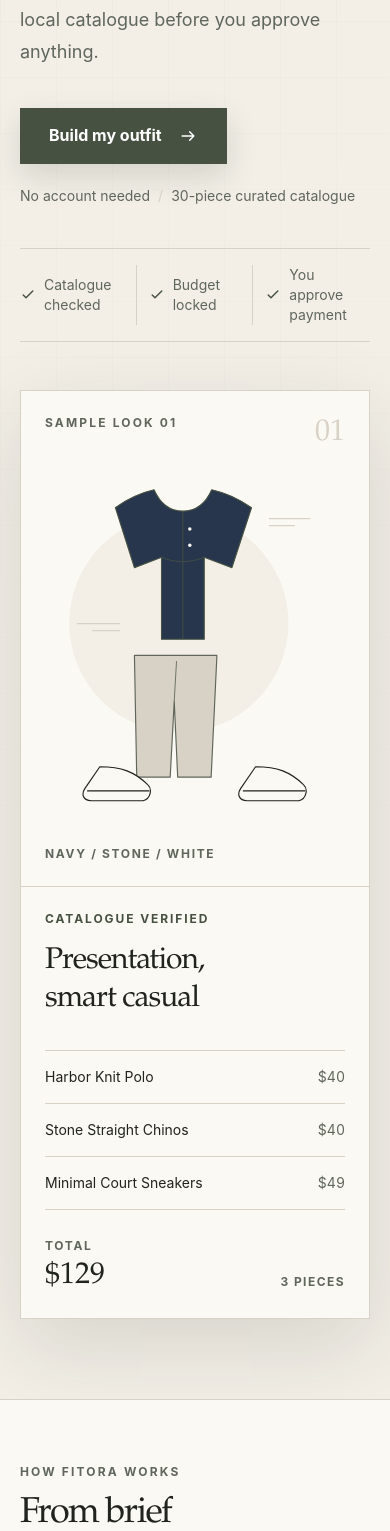
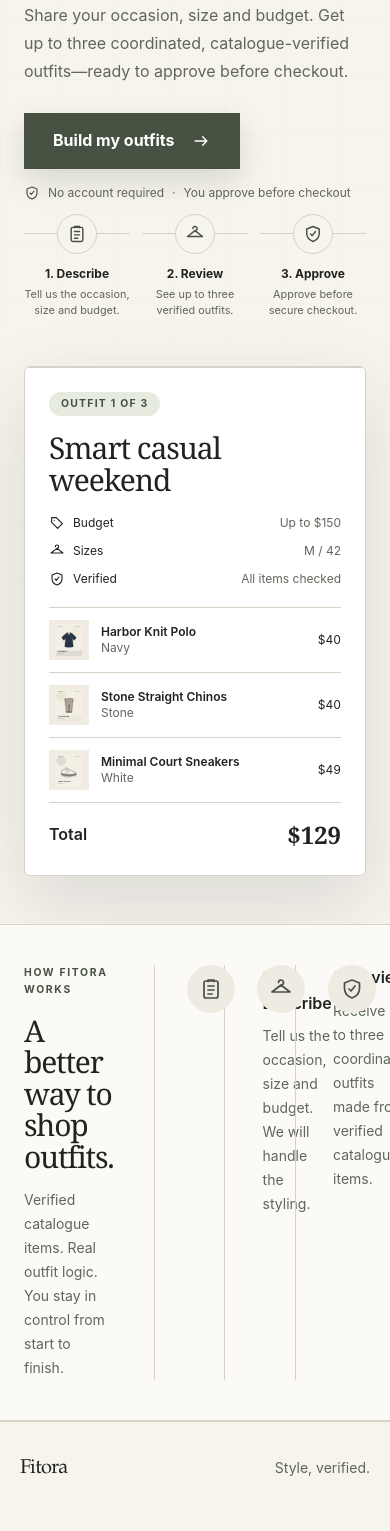
Before and after one commit to jmchin26/fitora, a Next.js app: page / in a window 390 px wide. Shown: the part 392-1923 px from the top of the page. Built offline with nearby package versions, Linux system fonts and the light colour scheme.

Commit message:
feat: align desktop experience with editorial reference

```diff
--- a/src/app/globals.css
+++ b/src/app/globals.css
@@ -2,10 +2,10 @@
 
 :root {
   color-scheme: light;
-  --canvas: #f3efe7;
-  --surface: #fbf9f4;
+  --canvas: #f7f4ee;
+  --surface: #fbfaf7;
   --surface-strong: #ffffff;
-  --surface-muted: #ece7dd;
+  --surface-muted: #f0ece4;
   --ink: #20231e;
   --muted-ink: #5f665b;
   --sage: #667260;
--- a/src/app/page.tsx
+++ b/src/app/page.tsx
@@ -3,7 +3,7 @@ import Link from "next/link";
 import { EditorialLookPreview } from "@/components/home/editorial-look-preview";
 import { ProcessSteps } from "@/components/home/process-steps";
 import { SiteHeader } from "@/components/home/site-header";
-import { brand } from "@/lib/brand";
+import { LineIcon } from "@/components/ui/line-icon";
 
 export default function Home() {
   return (
@@ -13,72 +13,58 @@ export default function Home() {
       <main id="main-content" tabIndex={-1}>
         <section
           aria-labelledby="hero-title"
-          className="relative mx-auto grid min-h-[calc(100vh-77px)] w-full max-w-[96rem] items-center gap-12 overflow-hidden px-5 pb-20 pt-10 sm:px-8 sm:pt-16 lg:grid-cols-[minmax(0,0.88fr)_minmax(34rem,1.12fr)] lg:gap-20 lg:px-16 lg:pb-24 lg:pt-16"
+          className="relative mx-auto grid w-full max-w-[96rem] items-center gap-12 overflow-hidden px-6 py-12 lg:min-h-[42rem] lg:grid-cols-[0.86fr_1.14fr] lg:gap-16 lg:px-12 lg:py-10"
         >
           <div aria-hidden="true" className="editorial-grid pointer-events-none absolute inset-0 z-0 opacity-70" />
           <div className="relative z-10 max-w-2xl">
-            <p className="flex items-center gap-3 text-xs font-bold uppercase tracking-[0.18em] text-[var(--muted-ink)]">
-              <span
-                aria-hidden="true"
-                className="h-2 w-2 rounded-full bg-[var(--sage)]"
-              />
-              AI styling, verified by code
+            <p className="flex items-center gap-2 text-[0.66rem] font-bold uppercase tracking-[0.15em] text-[var(--sage-dark)]">
+              <span className="flex h-5 w-5 items-center justify-center rounded-full bg-[var(--sage-dark)] text-white"><LineIcon className="h-3 w-3" name="shield" /></span>
+              Verified styles. Made for you.
             </p>
 
             <h1
               id="hero-title"
-              className="mt-7 max-w-[11ch] font-['Iowan_Old_Style','Palatino_Linotype',Georgia,serif] text-[clamp(3.8rem,10vw,7.9rem)] font-medium leading-[0.88] tracking-[-0.065em]"
+              className="mt-5 max-w-[13ch] font-serif text-[clamp(3.5rem,5.7vw,5.7rem)] font-medium leading-[0.9] tracking-[-0.06em]"
             >
-              {brand.tagline}
+              Complete outfits,{" "}
+              <br />
+              built around you.
             </h1>
 
-            <p className="mt-8 max-w-[37rem] text-lg leading-8 text-[var(--muted-ink)] sm:text-xl sm:leading-9">
-              Share the occasion, budget, sizes, colours, and mood, then get
-              up to three complete outfits checked against a fixed local catalogue
-              before you approve anything.
+            <p className="mt-6 max-w-[35rem] text-base leading-7 text-[var(--muted-ink)]">
+              Share your occasion, size and budget. Get up to three coordinated, catalogue-verified outfits—ready to approve before checkout.
             </p>
 
-            <div className="mt-10 flex flex-col items-start gap-5 sm:flex-row sm:items-center">
+            <div className="mt-7 flex flex-col items-start gap-4">
               <Link
                 className="group inline-flex min-h-14 items-center justify-center gap-4 border border-[var(--sage-dark)] bg-[var(--sage-dark)] px-7 py-3 font-bold text-white no-underline shadow-[0_12px_30px_rgba(70,81,65,0.18)] transition-[background-color,color,transform,box-shadow] duration-200 hover:-translate-y-0.5 hover:bg-[var(--ink)] hover:shadow-[0_16px_36px_rgba(32,35,30,0.22)]"
                 href="/build"
               >
-                Build my outfit
-                <svg
-                  aria-hidden="true"
-                  className="h-5 w-5 transition-transform duration-200 group-hover:translate-x-1"
-                  fill="none"
-                  viewBox="0 0 24 24"
-                >
-                  <path
-                    d="M5 12h14m-5-5 5 5-5 5"
-                    stroke="currentColor"
-                    strokeLinecap="round"
-                    strokeLinejoin="round"
-                    strokeWidth="1.8"
-                  />
-                </svg>
+                Build my outfits
+                <LineIcon className="h-5 w-5 transition-transform duration-200 group-hover:translate-x-1" name="arrow" />
               </Link>
 
-              <p className="text-sm leading-6 text-[var(--muted-ink)]">
-                No account needed
-                <span aria-hidden="true" className="mx-2 text-[var(--line)]">
-                  /
-                </span>
-                30-piece curated catalogue
+              <p className="flex items-center gap-2 text-xs text-[var(--muted-ink)]">
+                <LineIcon className="h-4 w-4 text-[var(--sage-dark)]" name="shield" />
+                No account required <span aria-hidden="true">·</span> You approve before checkout
               </p>
             </div>
 
-            <ul className="mt-10 grid max-w-[39rem] grid-cols-3 border-y border-[var(--line)] py-4 text-sm text-[var(--muted-ink)]">
-              {["Catalogue checked", "Budget locked", "You approve payment"].map((item) => (
-                <li className="flex items-center gap-2 border-r border-[var(--line)] px-3 first:pl-0 last:border-r-0" key={item}>
-                  <svg aria-hidden="true" className="h-4 w-4 shrink-0 text-[var(--sage-dark)]" fill="none" viewBox="0 0 20 20">
-                    <path d="m4 10 3.5 3.5L16 5" stroke="currentColor" strokeLinecap="round" strokeLinejoin="round" strokeWidth="1.8" />
-                  </svg>
-                  <span>{item}</span>
+            <ol className="mt-8 grid max-w-[38rem] grid-cols-3 gap-3">
+              {[
+                ["clipboard", "1. Describe", "Tell us the occasion, size and budget."],
+                ["hanger", "2. Review", "See up to three verified outfits."],
+                ["shield", "3. Approve", "Approve before secure checkout."],
+              ].map(([icon, title, detail]) => (
+                <li className="relative border-t border-[var(--line)] pt-5 text-center" key={title}>
+                  <span className="mx-auto flex h-10 w-10 -translate-y-10 items-center justify-center rounded-full border border-[var(--line)] bg-[var(--canvas)] text-[var(--sage-dark)]">
+                    <LineIcon className="h-5 w-5" name={icon as "clipboard" | "hanger" | "shield"} />
+                  </span>
+                  <strong className="-mt-7 block text-xs">{title}</strong>
+                  <span className="mt-1 block text-[0.68rem] leading-4 text-[var(--muted-ink)]">{detail}</span>
                 </li>
               ))}
-            </ul>
+            </ol>
           </div>
 
           <EditorialLookPreview />
--- a/src/components/home/editorial-look-preview.tsx
+++ b/src/components/home/editorial-look-preview.tsx
@@ -1,133 +1,77 @@
+import Image from "next/image";
+
+import { LineIcon } from "@/components/ui/line-icon";
+
 const outfitItems = [
-  { name: "Harbor Knit Polo", price: "$40" },
-  { name: "Stone Straight Chinos", price: "$40" },
-  { name: "Minimal Court Sneakers", price: "$49" },
+  { name: "Harbor Knit Polo", colour: "Navy", price: "$40", image: "/products/top-02.svg" },
+  { name: "Stone Straight Chinos", colour: "Stone", price: "$40", image: "/products/bottom-03.svg" },
+  { name: "Minimal Court Sneakers", colour: "White", price: "$49", image: "/products/shoes-03.svg" },
 ] as const;
-
-function OutfitSilhouettes() {
-  return (
-    <svg
-      aria-hidden="true"
-      className="h-auto w-full"
-      fill="none"
-      viewBox="0 0 520 600"
-    >
-      <circle cx="232" cy="274" fill="var(--canvas)" r="190" />
-      <path
-        d="M122 74c25-18 45-26 67-31 11 25 28 37 50 37s39-12 50-37c23 5 44 14 69 31l-34 104-48-18v142H202V160l-47 18-33-104Z"
-        fill="#27364d"
-        stroke="var(--sage-dark)"
-        strokeLinejoin="round"
-        strokeWidth="2"
-      />
-      <path
-        d="M202 160c24 10 49 10 74 0M239 80v222"
-        stroke="var(--sage-dark)"
-        strokeWidth="1.5"
-      />
-      <circle cx="251" cy="111" fill="var(--surface)" r="3" />
-      <circle cx="251" cy="139" fill="var(--surface)" r="3" />
-      <path
-        d="M185 330h113l-10 211h-58l-6-132-7 132h-58l-4-211Z"
-        fill="var(--line)"
-        stroke="var(--muted-ink)"
-        strokeLinejoin="round"
-        strokeWidth="2"
-      />
-      <path d="m224 409 4-69" stroke="var(--muted-ink)" strokeWidth="1.5" />
-      <path
-        d="M95 523c38 0 60 9 83 31 8 7 6 24-8 28H80c-13-1-18-10-11-21l26-38Zm270 0c38 0 60 9 83 31 8 7 6 24-8 28h-90c-13-1-18-10-11-21l26-38Z"
-        fill="var(--surface)"
-        stroke="var(--ink)"
-        strokeLinejoin="round"
-        strokeWidth="2"
-      />
-      <path d="M73 565h108M343 565h108" stroke="var(--ink)" strokeWidth="2" />
-      <path
-        d="M388 93h72M388 105h45M55 275h75M82 287h48"
-        stroke="var(--line)"
-        strokeWidth="2"
-      />
-    </svg>
-  );
-}
 
 export function EditorialLookPreview() {
   return (
     <figure
       aria-label="A sample catalogue-verified Fitora outfit"
-      className="relative z-10 mx-auto w-full max-w-[46rem] lg:mx-0 lg:justify-self-end"
+      className="relative z-10 grid min-h-[31rem] overflow-hidden rounded-md border border-[var(--line)] bg-[var(--surface-strong)] shadow-[var(--shadow-lifted)] lg:grid-cols-[1.15fr_0.85fr]"
     >
-      <div
-        aria-hidden="true"
-        className="absolute -right-10 -top-10 hidden h-36 w-36 rounded-full border border-[var(--line)] lg:block"
-      />
-
-      <div className="relative grid overflow-hidden border border-[var(--line)] bg-[var(--surface)] shadow-[var(--shadow-lifted)] sm:grid-cols-[minmax(0,1.45fr)_minmax(12rem,0.7fr)]">
-        <div className="relative flex min-h-[31rem] items-center border-b border-[var(--line)] p-6 sm:min-h-[38rem] sm:border-b-0 sm:border-r sm:p-8">
-          <div className="absolute left-6 top-6 flex w-[calc(100%-3rem)] items-start justify-between sm:left-8 sm:top-8 sm:w-[calc(100%-4rem)]">
-            <p className="text-xs font-bold uppercase tracking-[0.18em] text-[var(--muted-ink)]">
-              Sample look 01
-            </p>
-            <p
-              aria-hidden="true"
-              className="font-['Iowan_Old_Style','Palatino_Linotype',Georgia,serif] text-3xl text-[var(--line)]"
-            >
-              01
-            </p>
+      <div className="relative overflow-hidden border-b border-[var(--line)] bg-[#f0ece4] lg:border-b-0 lg:border-r">
+        <div aria-hidden="true" className="absolute inset-0 bg-[radial-gradient(circle_at_50%_45%,rgba(255,255,255,0.9),transparent_60%)]" />
+        <div className="absolute left-[7%] top-[4%] h-[56%] w-[58%] -rotate-3 drop-shadow-[0_18px_20px_rgba(32,35,30,0.12)]">
+          <Image alt="Navy Harbor Knit Polo" className="object-contain" fill priority sizes="30vw" src="/products/top-02.svg" unoptimized />
+        </div>
+        <div className="absolute bottom-[4%] right-[4%] h-[60%] w-[56%] rotate-3 drop-shadow-[0_18px_20px_rgba(32,35,30,0.10)]">
+          <Image alt="Stone Straight Chinos" className="object-contain" fill priority sizes="28vw" src="/products/bottom-03.svg" unoptimized />
+        </div>
+        <div className="absolute bottom-[1%] left-[8%] h-[34%] w-[42%] -rotate-6 drop-shadow-[0_15px_16px_rgba(32,35,30,0.12)]">
+          <Image alt="White Minimal Court Sneakers" className="object-contain" fill priority sizes="22vw" src="/products/shoes-03.svg" unoptimized />
+        </div>
       </div>
 
-          <OutfitSilhouettes />
+      <figcaption className="flex flex-col p-6 lg:p-7">
+        <p className="w-fit rounded-full bg-[#e7eadf] px-3 py-1 text-[0.65rem] font-bold uppercase tracking-[0.12em] text-[var(--sage-dark)]">
+          Outfit 1 of 3
+        </p>
+        <h2 className="mt-4 font-serif text-3xl leading-[1.05] tracking-[-0.035em]">
+          Smart casual
+          <br />
+          weekend
+        </h2>
 
-          <p className="absolute bottom-6 left-6 text-xs font-bold uppercase tracking-[0.14em] text-[var(--muted-ink)] sm:bottom-8 sm:left-8">
-            Navy / Stone / White
-          </p>
+        <dl className="mt-5 space-y-3 border-b border-[var(--line)] pb-5 text-xs">
+          <div className="flex items-center justify-between gap-4">
+            <dt className="flex items-center gap-2"><LineIcon className="h-4 w-4" name="tag" /> Budget</dt>
+            <dd className="text-[var(--muted-ink)]">Up to $150</dd>
           </div>
+          <div className="flex items-center justify-between gap-4">
+            <dt className="flex items-center gap-2"><LineIcon className="h-4 w-4" name="hanger" /> Sizes</dt>
+            <dd className="text-[var(--muted-ink)]">M / 42</dd>
+          </div>
+          <div className="flex items-center justify-between gap-4">
+            <dt className="flex items-center gap-2"><LineIcon className="h-4 w-4" name="shield" /> Verified</dt>
+            <dd className="text-[var(--muted-ink)]">All items checked</dd>
+          </div>
+        </dl>
 
-        <figcaption className="flex flex-col justify-between p-6 sm:p-7">
-          <div>
-            <p className="text-xs font-bold uppercase tracking-[0.16em] text-[var(--sage-dark)]">
-              Catalogue verified
-            </p>
-            <h2 className="mt-4 font-['Iowan_Old_Style','Palatino_Linotype',Georgia,serif] text-3xl leading-tight tracking-[-0.035em]">
-              Presentation,
-              <br />
-              smart casual
-            </h2>
-          </div>
-
-          <ol className="mt-8 divide-y divide-[var(--line)] border-y border-[var(--line)]">
+        <ol className="divide-y divide-[var(--line)]">
           {outfitItems.map((item) => (
-              <li
-                className="grid grid-cols-[1fr_auto] gap-4 py-4 text-sm leading-5"
-                key={item.name}
-              >
-                <span>{item.name}</span>
-                <span className="tabular-nums text-[var(--muted-ink)]">
-                  {item.price}
+            <li className="grid grid-cols-[2.5rem_1fr_auto] items-center gap-3 py-3 text-xs" key={item.name}>
+              <span className="relative h-10 w-10 overflow-hidden bg-[#f0ece4]">
+                <Image alt="" className="object-contain p-1" fill sizes="40px" src={item.image} unoptimized />
               </span>
+              <span>
+                <strong className="block font-semibold">{item.name}</strong>
+                <span className="text-[var(--muted-ink)]">{item.colour}</span>
+              </span>
+              <span className="tabular-nums">{item.price}</span>
             </li>
           ))}
         </ol>
 
-          <dl className="mt-7 flex items-end justify-between gap-4">
-            <div>
-              <dt className="text-xs font-bold uppercase tracking-[0.14em] text-[var(--muted-ink)]">
-                Total
-              </dt>
-              <dd className="mt-1 font-['Iowan_Old_Style','Palatino_Linotype',Georgia,serif] text-3xl tabular-nums">
-                $129
-              </dd>
-            </div>
-            <div className="pb-1 text-right">
-              <dt className="sr-only">Items</dt>
-              <dd className="text-xs font-bold uppercase tracking-[0.12em] text-[var(--muted-ink)]">
-                3 pieces
-              </dd>
-            </div>
+        <dl className="mt-auto flex items-center justify-between border-t border-[var(--line)] pt-4">
+          <dt className="font-semibold">Total</dt>
+          <dd className="font-serif text-2xl font-semibold tabular-nums">$129</dd>
         </dl>
       </figcaption>
-      </div>
     </figure>
   );
 }
--- a/src/components/home/process-steps.tsx
+++ b/src/components/home/process-steps.tsx
@@ -1,59 +1,39 @@
+import { LineIcon } from "@/components/ui/line-icon";
+
 const steps = [
-  {
-    title: "Tell us the moment",
-    detail: "Occasion, budget, sizes, colours, and the mood you want.",
-  },
-  {
-    title: "Review complete looks",
-    detail: "Up to three coordinated options, each validated against the catalogue.",
-  },
-  {
-    title: "Approve and pay",
-    detail: "A clear order summary first, then a separate sandbox checkout.",
-  },
-] as const;
+  { icon: "clipboard" as const, title: "1. Describe", detail: "Tell us the occasion, size and budget. We will handle the styling." },
+  { icon: "hanger" as const, title: "2. Review", detail: "Receive up to three coordinated outfits made from verified catalogue items." },
+  { icon: "shield" as const, title: "3. Approve", detail: "Approve your favourite outfit and check out securely. Simple and transparent." },
+];
 
 export function ProcessSteps() {
   return (
-    <section
-      aria-labelledby="process-title"
-      className="border-y border-[var(--line)] bg-[var(--surface)]"
-      id="how-it-works"
-    >
-      <div className="mx-auto w-full max-w-[88rem] px-5 py-16 sm:px-8 sm:py-20 lg:px-12 lg:py-24">
-        <div className="grid gap-6 lg:grid-cols-[0.7fr_1.3fr] lg:gap-16">
-          <div>
-            <p className="text-xs font-bold uppercase tracking-[0.18em] text-[var(--muted-ink)]">
-              How Fitora works
+    <section aria-labelledby="process-title" className="border-y border-[var(--line)] bg-[var(--surface)]" id="how-it-works">
+      <div className="mx-auto grid w-full max-w-[96rem] grid-cols-[0.7fr_2.3fr] px-6 py-10 lg:px-12">
+        <div className="border-r border-[var(--line)] pr-10">
+          <p className="text-[0.65rem] font-bold uppercase tracking-[0.16em] text-[var(--sage-dark)]">How Fitora works</p>
+          <h2 className="mt-4 max-w-[12ch] font-serif text-3xl leading-[1.05] tracking-[-0.04em]" id="process-title">
+            A better way to shop outfits.
+          </h2>
+          <p className="mt-4 max-w-xs text-sm leading-6 text-[var(--muted-ink)]">
+            Verified catalogue items. Real outfit logic. You stay in control from start to finish.
           </p>
-            <h2
-              className="mt-4 max-w-[10ch] font-['Iowan_Old_Style','Palatino_Linotype',Georgia,serif] text-4xl leading-[1.02] tracking-[-0.045em] sm:text-5xl"
-              id="process-title"
-            >
-              From brief to complete look.
-            </h2>
         </div>
 
-          <ol className="mt-4 grid border-t border-[var(--line)] sm:grid-cols-3 lg:mt-0">
-            {steps.map((step, index) => (
-              <li
-                className="group border-b border-[var(--line)] py-7 sm:border-r sm:px-7 sm:last:border-r-0 lg:py-3 lg:pb-8"
-                key={step.title}
-              >
-                <span className="font-['Iowan_Old_Style','Palatino_Linotype',Georgia,serif] text-2xl text-[var(--sage)]">
-                  {String(index + 1).padStart(2, "0")}
+        <ol className="grid grid-cols-3">
+          {steps.map((step) => (
+            <li className="grid grid-cols-[3.5rem_1fr] gap-5 border-r border-[var(--line)] px-8 last:border-r-0" key={step.title}>
+              <span className="flex h-12 w-12 items-center justify-center rounded-full bg-[#efebe2] text-[var(--sage-dark)]">
+                <LineIcon className="h-6 w-6" name={step.icon} />
               </span>
-                <h3 className="mt-12 text-lg font-bold leading-6 transition-transform duration-200 group-hover:translate-x-1">
-                  {step.title}
-                </h3>
-                <p className="mt-3 max-w-[28rem] leading-7 text-[var(--muted-ink)]">
-                  {step.detail}
-                </p>
+              <div>
+                <h3 className="font-semibold">{step.title}</h3>
+                <p className="mt-2 text-sm leading-6 text-[var(--muted-ink)]">{step.detail}</p>
+              </div>
             </li>
           ))}
         </ol>
       </div>
-      </div>
     </section>
   );
 }
--- a/src/components/home/site-header.tsx
+++ b/src/components/home/site-header.tsx
@@ -1,37 +1,47 @@
 import Link from "next/link";
 
 import { brand } from "@/lib/brand";
+import { LineIcon } from "@/components/ui/line-icon";
 
 export function SiteHeader() {
   return (
-    <header className="sticky top-0 z-50 border-b border-[var(--line)] bg-[color:rgba(243,239,231,0.92)] backdrop-blur-xl">
-      <div className="mx-auto flex w-full max-w-[88rem] flex-wrap items-center gap-x-7 gap-y-4 px-5 py-4 sm:flex-nowrap sm:px-8 lg:px-12">
+    <header className="sticky top-0 z-50 border-b border-[var(--line)] bg-[color:rgba(250,248,243,0.94)] backdrop-blur-xl">
+      <div className="mx-auto grid w-full max-w-[96rem] grid-cols-[1fr_auto_1fr] items-center gap-8 px-6 py-4 lg:px-12">
         <Link
           aria-label="Fitora home"
-        className="inline-flex min-h-11 items-center font-['Iowan_Old_Style','Palatino_Linotype',Georgia,serif] text-[1.7rem] font-semibold tracking-[-0.045em] no-underline"
+          className="inline-flex min-h-11 items-center font-serif text-[1.8rem] font-semibold tracking-[-0.045em] no-underline"
           href="/"
         >
           {brand.name}
         </Link>
 
-      <nav
-        aria-label="Primary navigation"
-        className="ml-auto flex items-center gap-5"
-      >
-        <a
-          className="hidden min-h-11 items-center text-sm font-semibold underline-offset-4 hover:underline sm:inline-flex"
-          href="#how-it-works"
-        >
+        <nav aria-label="Primary navigation" className="hidden items-center gap-10 lg:flex">
+          <a className="inline-flex min-h-11 items-center text-sm font-semibold underline-offset-4 hover:underline" href="#how-it-works">
             How it works
           </a>
-        <Link
-          className="inline-flex min-h-11 items-center justify-center border border-[var(--sage-dark)] bg-[var(--sage-dark)] px-5 text-sm font-bold text-white no-underline transition-[background-color,color,transform] duration-200 hover:-translate-y-0.5 hover:bg-[var(--ink)]"
-          href="/build"
-        >
-          Start styling
+          <Link className="inline-flex min-h-11 items-center text-sm font-semibold underline-offset-4 hover:underline" href="/build">
+            Build outfits
           </Link>
         </nav>
 
+        <div className="ml-auto hidden items-center gap-5 text-xs font-medium text-[var(--muted-ink)] md:flex">
+          <span className="inline-flex items-center gap-2">
+            <LineIcon className="h-4 w-4 text-[var(--sage-dark)]" name="shield" />
+            Catalogue verified
+          </span>
+          <span aria-hidden="true" className="h-5 w-px bg-[var(--line)]" />
+          <span className="inline-flex items-center gap-2">
+            <LineIcon className="h-4 w-4 text-[var(--sage-dark)]" name="lock" />
+            Secure checkout
+          </span>
+        </div>
+
+        <Link
+          className="ml-auto inline-flex min-h-11 items-center justify-center border border-[var(--sage-dark)] bg-[var(--sage-dark)] px-4 text-sm font-bold text-white no-underline lg:hidden"
+          href="/build"
+        >
+          Build outfits
+        </Link>
       </div>
     </header>
   );
--- /dev/null
+++ b/src/components/ui/line-icon.tsx
@@ -0,0 +1,62 @@
+type LineIconName =
+  | "arrow"
+  | "award"
+  | "clipboard"
+  | "filter"
+  | "hanger"
+  | "heart"
+  | "lock"
+  | "package"
+  | "shield"
+  | "tag";
+
+export function LineIcon({
+  name,
+  className = "h-5 w-5",
+}: {
+  name: LineIconName;
+  className?: string;
+}) {
+  const common = {
+    fill: "none",
+    stroke: "currentColor",
+    strokeLinecap: "round" as const,
+    strokeLinejoin: "round" as const,
+    strokeWidth: 1.7,
+  };
+
+  return (
+    <svg aria-hidden="true" className={className} viewBox="0 0 24 24">
+      {name === "arrow" ? <path {...common} d="M5 12h14m-5-5 5 5-5 5" /> : null}
+      {name === "award" ? (
+        <>
+          <circle {...common} cx="12" cy="9" r="5" />
+          <path {...common} d="m9 14-1 7 4-2 4 2-1-7M10 9l1.3 1.3L14 7.5" />
+        </>
+      ) : null}
+      {name === "clipboard" ? (
+        <>
+          <rect {...common} height="17" rx="2" width="14" x="5" y="4" />
+          <path {...common} d="M9 4.5V3h6v1.5M9 9h6M9 13h6M9 17h4" />
+        </>
+      ) : null}
+      {name === "filter" ? <path {...common} d="M3 5h18l-7 8v6l-4 2v-8L3 5Z" /> : null}
+      {name === "hanger" ? <path {...common} d="M12 8a2.5 2.5 0 1 0-2.5-2.5M12 8l9 7H3l9-7Z" /> : null}
+      {name === "heart" ? <path {...common} d="M20.8 5.8a5 5 0 0 0-7.1 0L12 7.5l-1.7-1.7a5 5 0 0 0-7.1 7.1L12 21l8.8-8.1a5 5 0 0 0 0-7.1Z" /> : null}
+      {name === "lock" ? (
+        <>
+          <rect {...common} height="11" rx="2" width="14" x="5" y="10" />
+          <path {...common} d="M8 10V7a4 4 0 0 1 8 0v3" />
+        </>
+      ) : null}
+      {name === "package" ? (
+        <>
+          <path {...common} d="m4 7 8-4 8 4v10l-8 4-8-4V7Z" />
+          <path {...common} d="m4 7 8 4 8-4M12 11v10" />
+        </>
+      ) : null}
+      {name === "shield" ? <path {...common} d="M12 3 4.5 6v5.5c0 4.7 3 7.8 7.5 9.5 4.5-1.7 7.5-4.8 7.5-9.5V6L12 3Zm-3 9 2 2 4-5" /> : null}
+      {name === "tag" ? <path {...common} d="M20 13 13 20l-9-9V4h7l9 9ZM8 8h.01" /> : null}
+    </svg>
+  );
+}
```
Also changed, not shown: src/app/build/page.tsx (+9 -13 lines), src/components/build/build-experience.tsx (+32 -38 lines), src/components/build/outfit-card.tsx (+54 -134 lines), src/components/build/preference-form.tsx (+21 -22 lines), 1 other file (tests, documents, lock files or other folders). Lines whose indentation alone changed are shown as unchanged.
